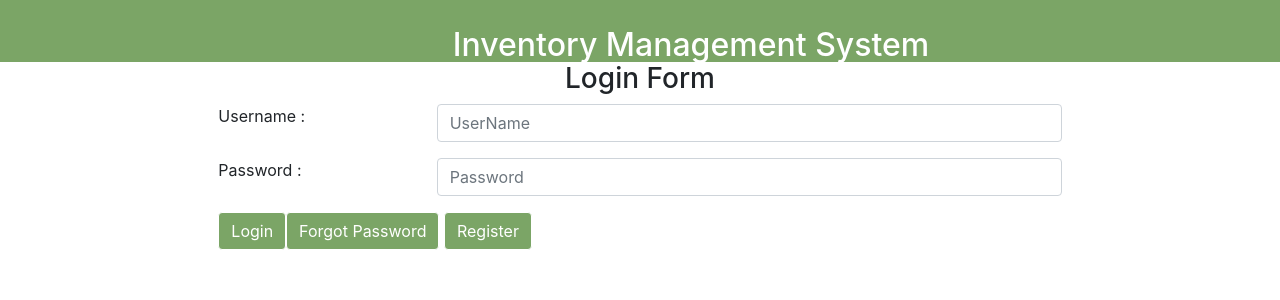
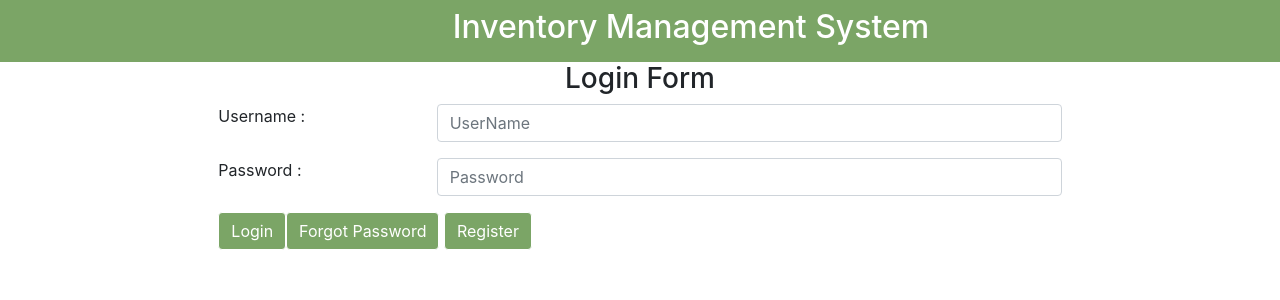
Before and after one commit to bhawna1999/inventory, a PHP site: page /index.html in a window 1280 px wide. Shown: the top 300 px of the page. Run offline with PHP 8.4, Linux system fonts and the light colour scheme.

Commit message:
Add files via upload
I made some changes in this too

```diff
--- a/css/style.css
+++ b/css/style.css
@@ -13,7 +13,7 @@
 }
 #s1 {
   position: relative;
-  top: 18px;
+
   left: 35%;
-
+  right: 40%;
 }
```
